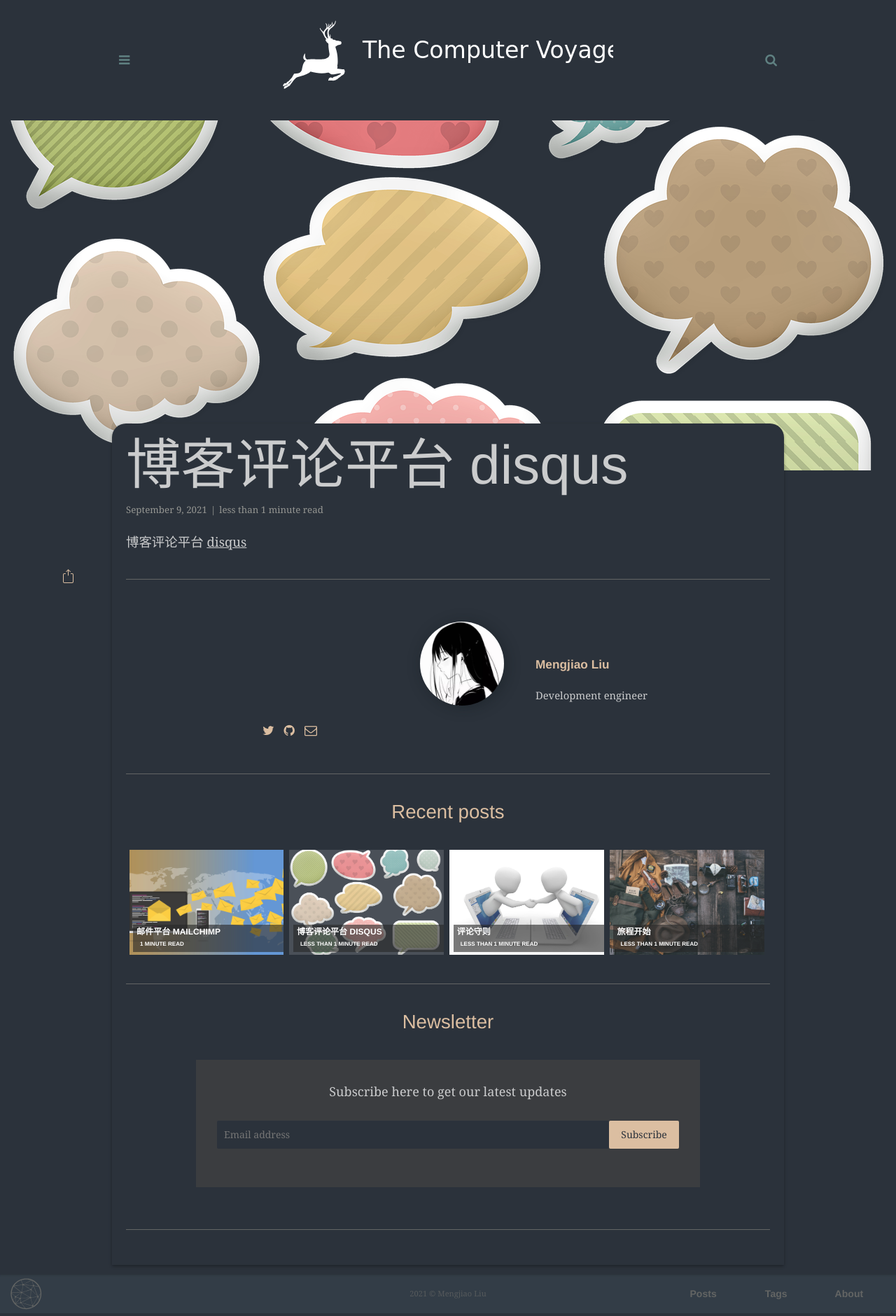
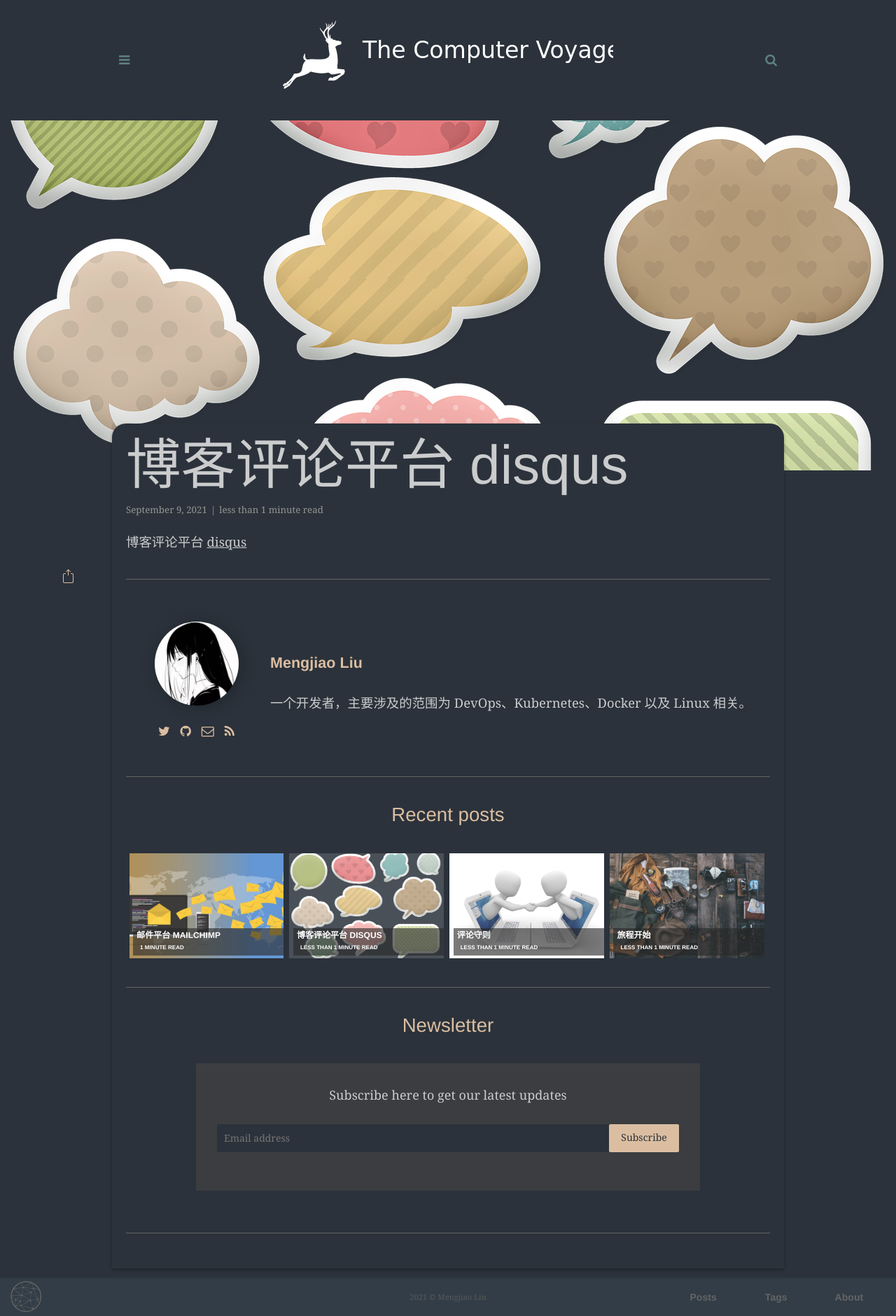
Before and after one commit to mengjiao-liu/mengjiao-liu.github.io, a Jekyll site: the page built from _posts/2021-09-09-comment-system.md, in a window 1280 px wide. Shown: the whole page at 70% size. Built offline with Jekyll 4.4.1, drawn with Linux system fonts in a browser that asks for light colours; some web fonts are replaced; comment, search, counter and statistics services are not loaded.

Commit message:
修改 博客下方 author 简介部分未对齐问题 并且添加 rss 订阅

```diff
--- a/_config.yml
+++ b/_config.yml
@@ -19,15 +19,13 @@ logo-icon-SEO: "/assets/img/branding/deer.png" # must be a non SVG file
 # it will be always kept on every visit (i.e. no matter
 # the browser is closed or not)
 night_mode: "auto"
-
 logo-dark: "/assets/img/branding/deer-black.svg"
 highlight_theme: syntax-base16.monokai.dark # select a dark theme for the code highlighter if needed
 
 # Author settings
 author: Mengjiao Liu # add your name
 author-pic: mind.jpeg
-about-author: Development engineer
-
+about-author: 一个开发者，主要涉及的范围为 DevOps、Kubernetes、Docker 以及 Linux 相关。
 # Contact links
 email: liumengjiao21@gmail.com # Add your Email address
 phone: # Add your Phone number
@@ -36,6 +34,8 @@ website: https://mengjiao-liu.github.io # Add your website
 github: mengjiao-liu # Add your Github handle
 twitter: '@Mengjia76835886' # Add your Twitter handle
 bandcamp: 404 # Add your Bandcamp username
+rss: true
+
 
 # Newsletter
 mailchimp: "https://gmail.us5.list-manage.com/subscribe/post?u=9fbb8b48e6b41210766fb9506&id=93100d6d9b"
--- a/_includes/author-box.html
+++ b/_includes/author-box.html
@@ -16,6 +16,9 @@
       {% if site.email %}
       <li class="email"><a class="email" href="mailto:{{site.email}}"><i class="fa fa-envelope-o"></i></a></li>
       {% endif %}
+      {% if site.rss %}
+      <li class="rss"><a class="rss" href="{{site.website}}/feed.xml" target="_blank"><i class="fa fa-rss"></i></a></li>
+      {% endif %}
     </ul>
   </div>
   <div class="author-desc">
--- a/assets/css/main.css
+++ b/assets/css/main.css
@@ -1714,13 +1714,13 @@ img + small, img + br + small {
   margin-top: 30px;
   padding-bottom: 30px;
   border-bottom: 1px solid var(--grey4);
-  font-size:.8em;
+  font-size:1em;
 }
 .narrow-column{
     display: inline-block;
     margin-right: 15px;
     margin-left: 15px;
-    width: 380px;
+    width: 150px;
 }
 .author-box .author-img {
   width: 120px;
```
Also changed, not shown: assets/fonts/font-awesome/css/font-awesome.min.css.
